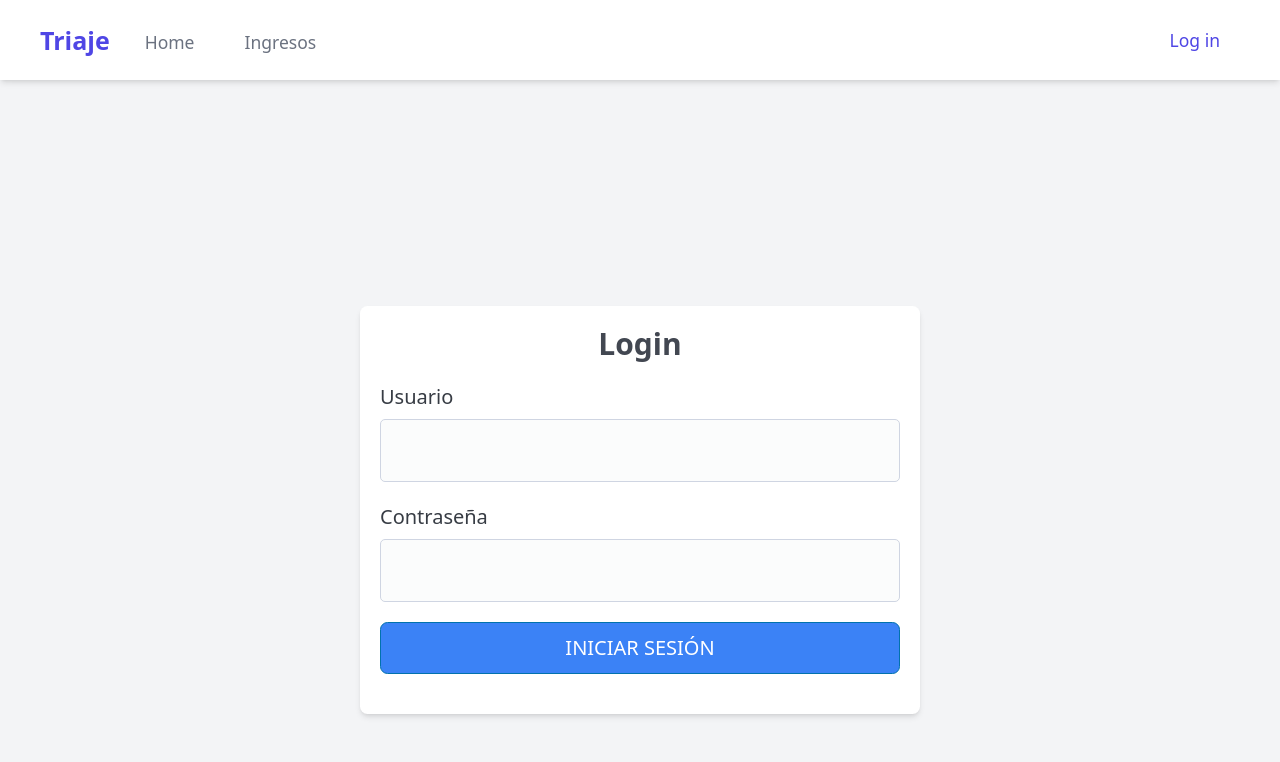
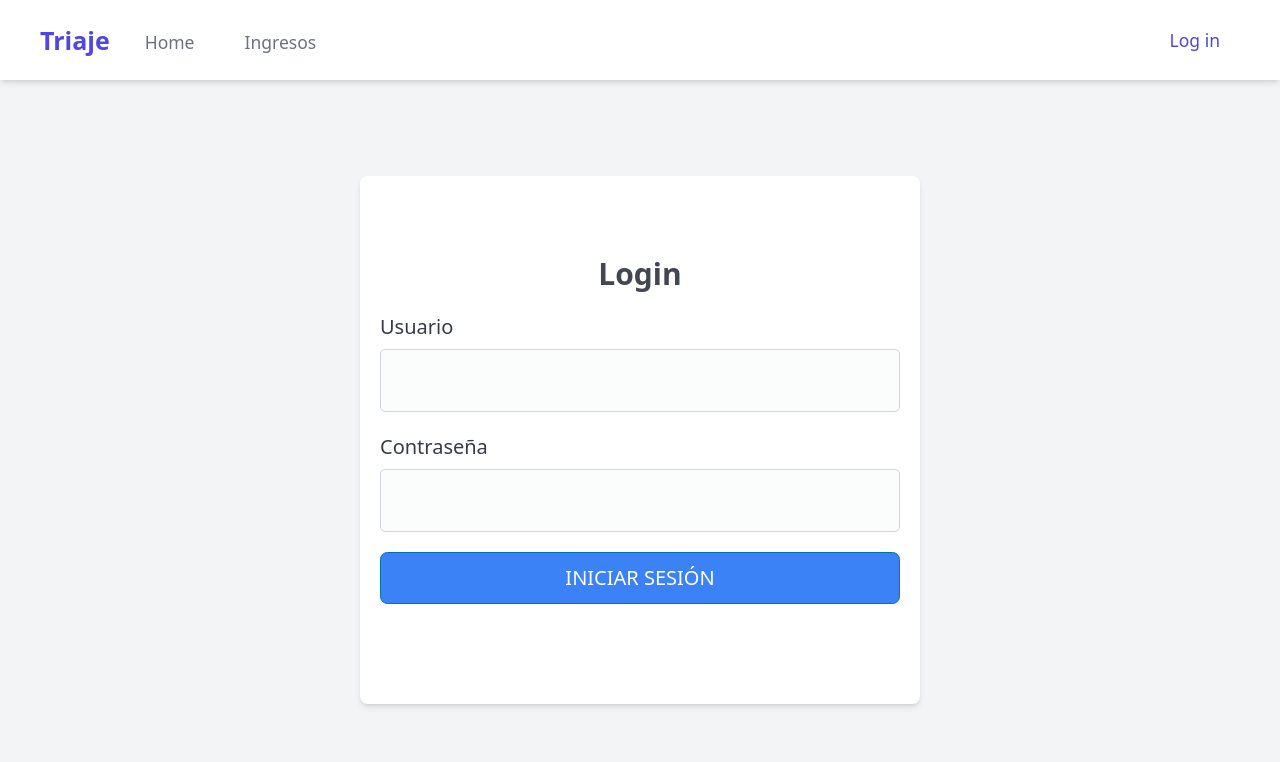
Before and after one commit to danielparrillas/igf-triage-hospitales-tiempo-real, a React (Vite) app in the folder client/: page /login in a window 1280 px wide. Shown: the top 762 px of the page. Built offline with nearby package versions, Linux system fonts and the light colour scheme; no server answers.

Commit message:
feat: :lipstick: mejorar estilos

```diff
--- a/client/src/App.tsx
+++ b/client/src/App.tsx
@@ -12,8 +12,8 @@ function App() {
   return (
     <AuthProvider>
       <Router>
-        <div className="min-h-screen bg-gray-100">
-          <nav className="bg-white shadow-md sticky top-0">
+        <div className="min-h-screen bg-gray-100 flex flex-col">
+          <nav className="bg-white shadow-md sticky top-0 w-full">
             <div className="w-full mx-auto px-4 sm:px-6 lg:px-8">
               <div className="flex justify-between h-16">
                 <div className="flex">
@@ -35,7 +35,7 @@ function App() {
             </div>
           </nav>
 
-          <div className="max-w-7xl mx-auto py-6 sm:px-6 lg:px-8">
+          <div className="w-full flex flex-col grow max-w-7xl mx-auto py-6 sm:px-6 lg:px-8">
             <Routes>
               <Route path="/" element={<HomePage />} />
               <Route path="/login" element={<LoginPage />} />
--- a/client/src/pages/login/login-page.tsx
+++ b/client/src/pages/login/login-page.tsx
@@ -36,10 +36,10 @@ export default function LoginPage() {
       })
   }
   return (
-    <div className="h-screen flex items-center justify-center">
+    <div className="flex grow items-center justify-center">
       <form
         onSubmit={handleSubmit}
-        className="p-4 rounded-md max-w-md w-full shadow-md bg-white"
+        className="p-4 rounded-md max-w-md w-full shadow-md bg-white py-16"
       >
         <h3 className="text-center">Login</h3>
         <label htmlFor="email">Usuario</label>
--- a/client/src/pages/recepcion/ingresos-page.tsx
+++ b/client/src/pages/recepcion/ingresos-page.tsx
@@ -57,7 +57,7 @@ export default function IngresosPage() {
     }
   }, [socket])
   return (
-    <main className="p-4 bg-white rounded shadow m-4">
+    <main className="p-4 bg-white rounded shadow">
       <header className="flex justify-between mb-4">
         <h4>Ingresos</h4>
         <IngresoDialogNewForm />
```
